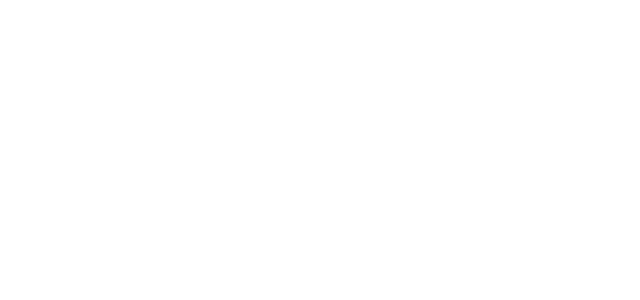
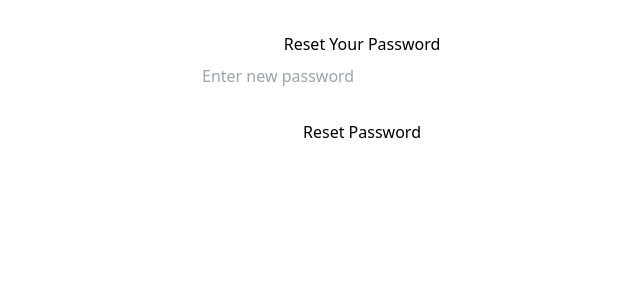
Before and after one commit to Competitionskills/Competition-skills-frontend, a React (Create React App) app: page /reset-password in a window 1280 px wide. Before the commit this address had no page. Shown: the top 300 px of the page, without its empty margins (278-918 px from the left). Built offline with nearby package versions, Linux system fonts and the light colour scheme.

Commit message:
reset password

```diff
--- a/src/App.tsx
+++ b/src/App.tsx
@@ -6,6 +6,7 @@
 import Leaderboard from "./pages/Leaderboard";
 import ComingSoon from "./pages/Comingsoon";
 import VerifyEmail from "./pages/verify-email";
+import ResetPassword from "./pages/reset-password";
 import "./index.css";
 
 function App() {
@@ -19,6 +20,7 @@
         <Route path="/dashboard" element={<Dashboard />} />
         <Route path="/Leaderboard" element={<Leaderboard />} />
         <Route path="/verify-email" element={<VerifyEmail/>} />
+        <Route path="/reset-password" element={<ResetPassword/>} />
       </Routes>
     </Router>
   );
--- /dev/null
+++ b/src/pages/reset-password.tsx
@@ -0,0 +1,63 @@
+import React, { useState } from "react";
+import { useSearchParams, useNavigate } from "react-router-dom";
+import api from "../helpers/axios";
+const ResetPassword: React.FC = () => {
+  const [newPassword, setNewPassword] = useState("");
+  const [status, setStatus] = useState<"idle" | "submitting" | "success" | "error">("idle");
+  const [error, setError] = useState<string | null>(null);
+  const [searchParams] = useSearchParams();
+  const navigate = useNavigate();
+
+  const token = searchParams.get("token");
+
+  const handleSubmit = async (e: React.FormEvent) => {
+    e.preventDefault();
+    if (!token) {
+      setError("Missing token!");
+      return;
+    }
+
+    setStatus("submitting");
+    setError(null);
+
+    try {
+      await api.post("/users/reset-password", { token, newPassword });
+      setStatus("success");
+      setTimeout(() => {
+        navigate("/login");
+      }, 2000);
+    } catch (err) {
+      console.error("❌ Reset password error", err);
+      setError("Failed to reset password. Please try again.");
+      setStatus("error");
+    }
+  };
+
+  return (
+    <div style={{ maxWidth: "400px", margin: "auto", padding: "2rem", textAlign: "center" }}>
+      <h2>Reset Your Password</h2>
+      <form onSubmit={handleSubmit}>
+        <input
+          type="password"
+          placeholder="Enter new password"
+          value={newPassword}
+          onChange={(e) => setNewPassword(e.target.value)}
+          required
+          style={{ padding: "0.5rem", width: "100%", marginBottom: "1rem" }}
+        />
+        <button
+          type="submit"
+          disabled={status === "submitting"}
+          style={{ padding: "0.5rem 1rem", width: "100%" }}
+        >
+          {status === "submitting" ? "Resetting..." : "Reset Password"}
+        </button>
+      </form>
+
+      {status === "success" && <p style={{ color: "green" }}>✅ Password reset successfully! Redirecting...</p>}
+      {error && <p style={{ color: "red" }}>❌ {error}</p>}
+    </div>
+  );
+};
+
+export default ResetPassword;
```
